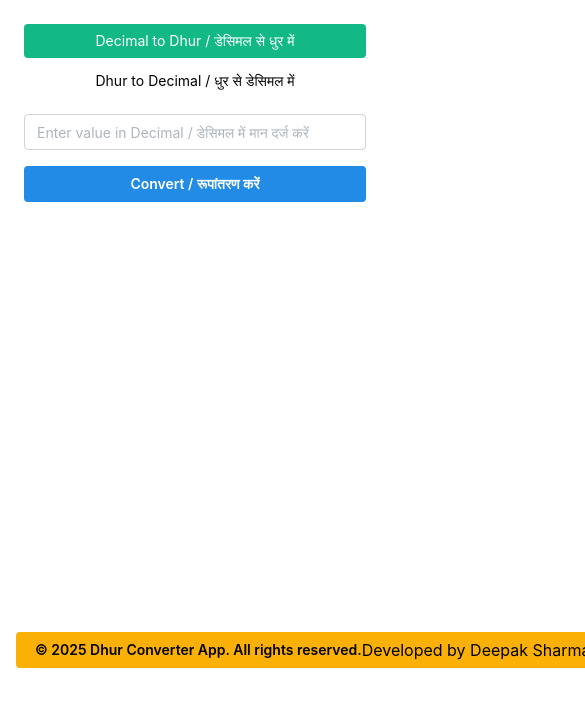
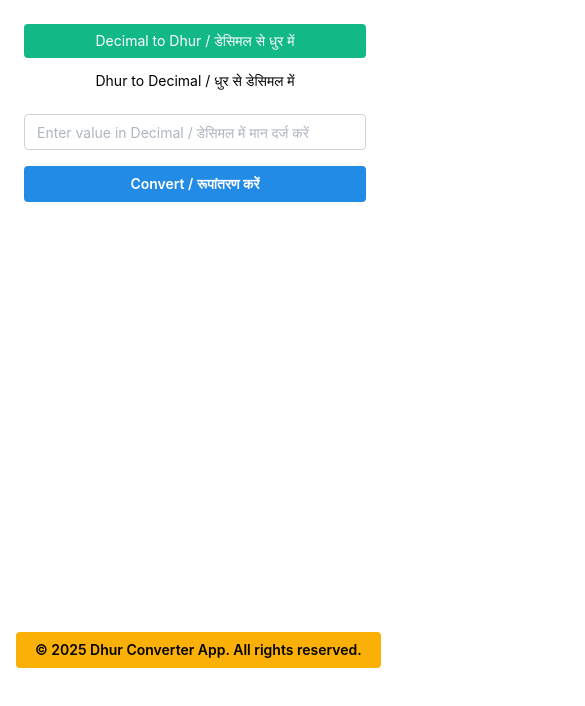
Before and after one commit to Deepaksharmadk/dhurConvert, a Next.js app: page / in a window 390 px wide. Shown: the top 706 px of the page, 585 px wide, since content can reach past the window. Built offline with nearby package versions, Linux system fonts and the light colour scheme.

Commit message:
added mobile res

```diff
--- a/src/footer/Footer.tsx
+++ b/src/footer/Footer.tsx
@@ -6,7 +6,7 @@ export function Footer() {
         <div className='grid gap-4 m-4 sm:grid-cols-1 '>
             <div>
                 <footer>
-                    <Button style={{ cursor: "not-allowed" }} c="black" justify="center" fullWidth color="yellow"> © 2025 Dhur Converter App. All rights reserved.<Text >
+                    <Button style={{ cursor: "not-allowed" }} c="black" justify="center" fullWidth color="yellow"> © 2025 Dhur Converter App. All rights reserved.<Text className='hidden sm:block' >
                         Developed by Deepak Sharma.9525468293</Text></Button>
                 </footer>
             </div>
```
Also changed, not shown: 1 other file (tests, documents, lock files or other folders).
